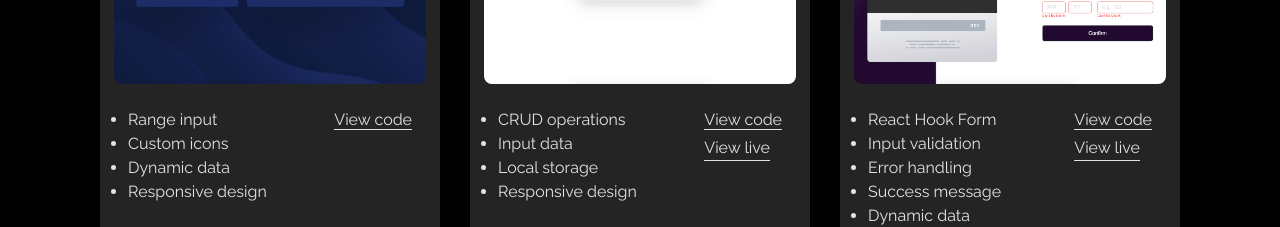
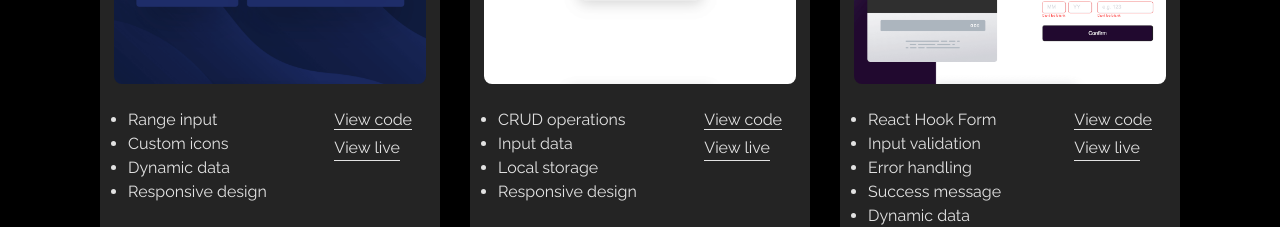
Before and after one commit to anetakasprzak/aneta-portfolio, a React (Vite) app: page / in a window 1280 px wide. Shown: the part 2600-2827 px from the top of the page. Built offline with nearby package versions, Linux system fonts and the light colour scheme.

Commit message:
add live project

```diff
--- a/src/components/Projects/Projects.jsx
+++ b/src/components/Projects/Projects.jsx
@@ -81,7 +81,8 @@ const myProjects = [
       "Responsive design",
     ],
     codeUrl:
-      "https://github.com/anetakasprzak/FM-fylo-data-storage-component-react",
+      "https://github.com/anetakasprzak/fm-fylo-data-storage-component-react",
+    liveUrl: "https://fm-fylo-data-storage-component-react.vercel.app/",
   },
   {
     id: 25,
```
